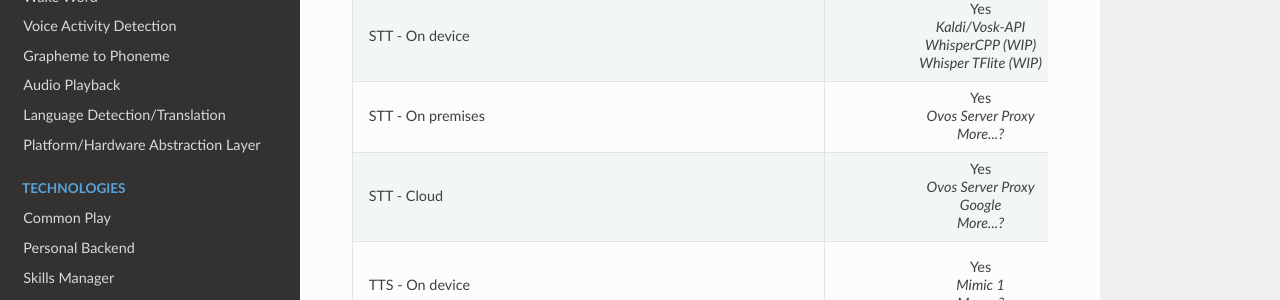
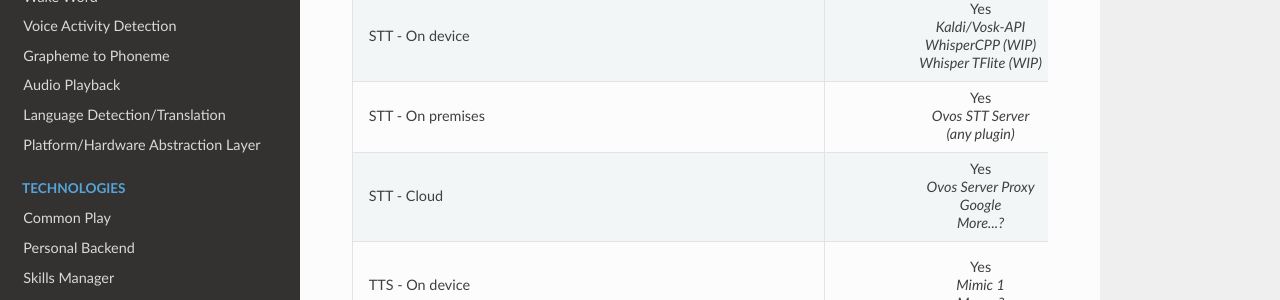
Before and after one commit to OpenVoiceOS/community-docs, an MkDocs documentation site: the page built from docs/comparison.md, in a window 1280 px wide and 900 px high, scrolled down 1984 px. Shown: the part 151-451 px from the top of the window. Built offline with MkDocs 1.6.1, drawn with Linux system fonts in a browser that asks for light colours; nearby versions of some CDN libraries; some of the changed lines change nothing that is shown.

Commit message:
Update comparison.md

```diff
--- a/docs/comparison.md
+++ b/docs/comparison.md
@@ -43,9 +43,9 @@
 | **Updating** |
 | Update mechanism(s) | pip<br>*In the future:<br>Firmware updates. On-device and Over The Air* | pip<br>package manager | pip<br>package manager | OTA<br>*controlled by Mycroft* | pip<br>package manager |
 | **Voice Assistant - Functionality** |
-| STT - On device | Yes<br>*Kaldi/Vosk-API<br>WhisperCPP (WIP)<br>Whisper TFlite (WIP)* | Yes<br>*Kaldi/Vosk-API* | Yes<br>*?* | No | No |
-| STT - On premises | Yes<br>*Ovos Server Proxy<br>More...?* | Yes<br>*Ovos Server Proxy<br>* | Yes<br>*?* | No | No |
-| STT - Cloud | Yes<br>*Ovos Server Proxy<br>Google<br>More...?* | Yes<br>*Ovos Server Proxy<br>Google<br>* | Yes<br>*?* | No | No |
+| STT - On device | Yes<br>*Kaldi/Vosk-API<br>WhisperCPP (WIP)<br>Whisper TFlite (WIP)* | Yes<br>*Kaldi/Vosk-API* | Yes<br>*?* | Yes<br>*Vosk*<br>*Coqui*  | No |
+| STT - On premises | Yes<br>*Ovos STT Server<br>(any plugin)<br>* | Yes<br>*Ovos STT Server<br>(any plugin)<br>* | Yes<br>*?* | No | No |
+| STT - Cloud | Yes<br>*Ovos Server Proxy<br>Google<br>More...?* | Yes<br>*Ovos Server Proxy<br>Google<br>* | Yes<br>*?* | Yes<br>*Selene Google  Cloud Proxy<br>*|  Yes<br>*Selene Google (Chromium) Proxy <br>* |
 | TTS - On device | Yes<br>*Mimic 1<br>More...?* | Yes<br>*Mimic 1<br>More...?* | Yes<br>*Mimic 1<br>Mimic 3<br>More...?* | Yes<br>*Mimic 3* | Yes<br>*Mimic 1* |
 | TTS - On premises | Yes<br>*?* | Yes<br>*?* | Yes<br>*?* | No | No |
 | TTS - Cloud | Yes<br>*Google<br>Mimic 2<br>Mimic 3<br>More...?* | Yes<br>*Google<br>Mimic 2<br>Mimic 3<br>More...?*  | Yes<br>*?* | No | No |
```
